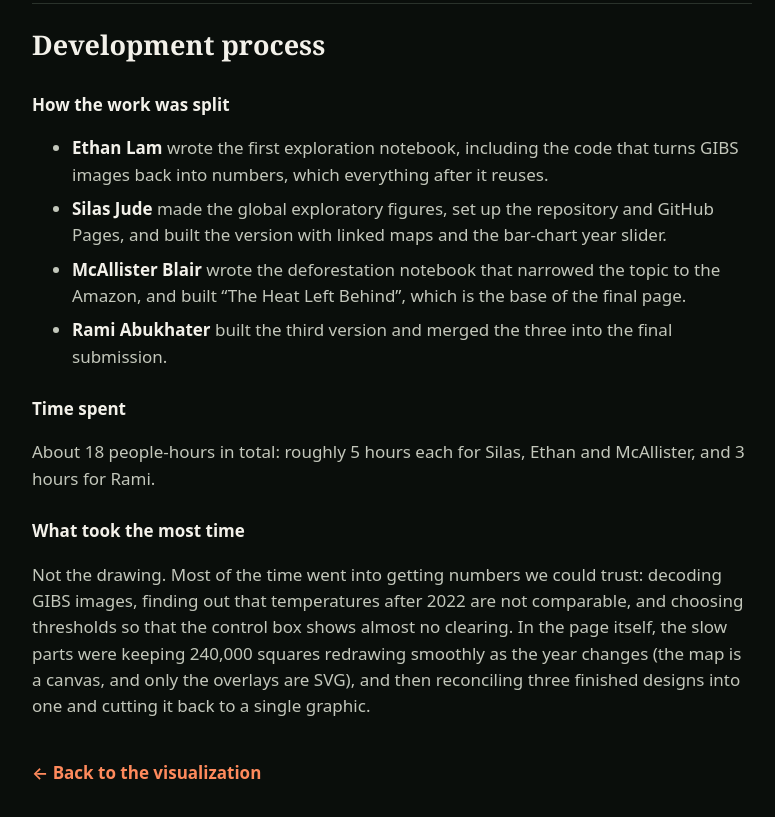
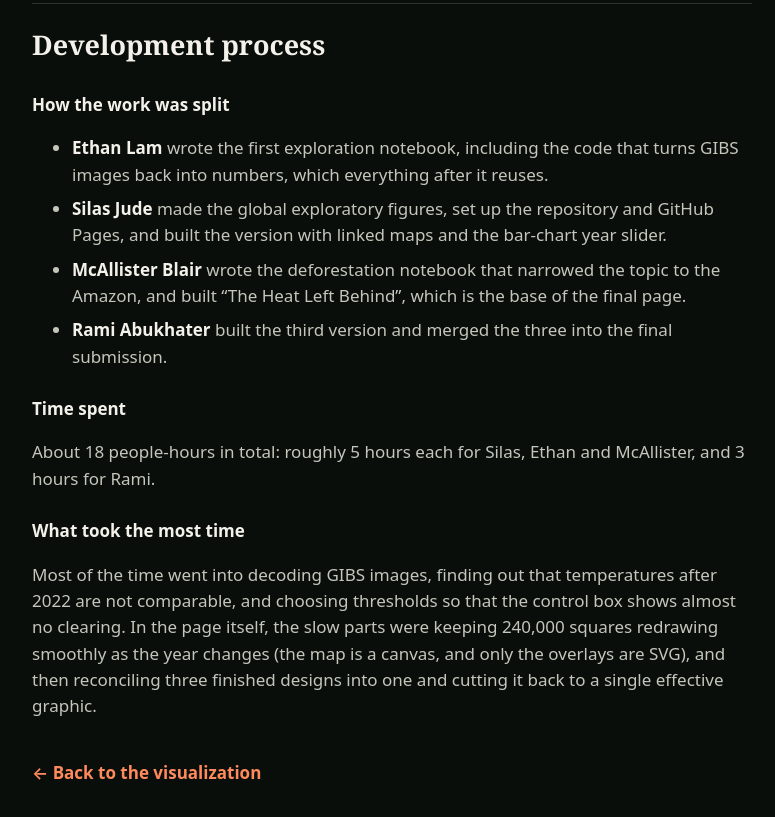
Before and after one commit to silasjude/dsc106_project3, a plain HTML site: page writeup.html in a window 1280 px wide. Shown: the part 3282-4099 px from the top of the page, without its empty margins (248-1023 px from the left). Drawn offline with Linux system fonts and the light colour scheme.

Commit message:
Refine text for clarity in writeup.html

```diff
--- a/writeup.html
+++ b/writeup.html
@@ -137,11 +137,11 @@
 
   <h3>What took the most time</h3>
   <p>
-    Not the drawing. Most of the time went into getting numbers we could trust: decoding GIBS images, finding
+    Most of the time went into decoding GIBS images, finding
     out that temperatures after 2022 are not comparable, and choosing thresholds so that the control box shows
     almost no clearing. In the page itself, the slow parts were keeping 240,000 squares redrawing smoothly as
     the year changes (the map is a canvas, and only the overlays are SVG), and then reconciling three
-    finished designs into one and cutting it back to a single graphic.
+    finished designs into one and cutting it back to a single effective graphic.
   </p>
 
   <p style="margin-top:40px"><a class="back" href="index.html">← Back to the visualization</a></p>
```
